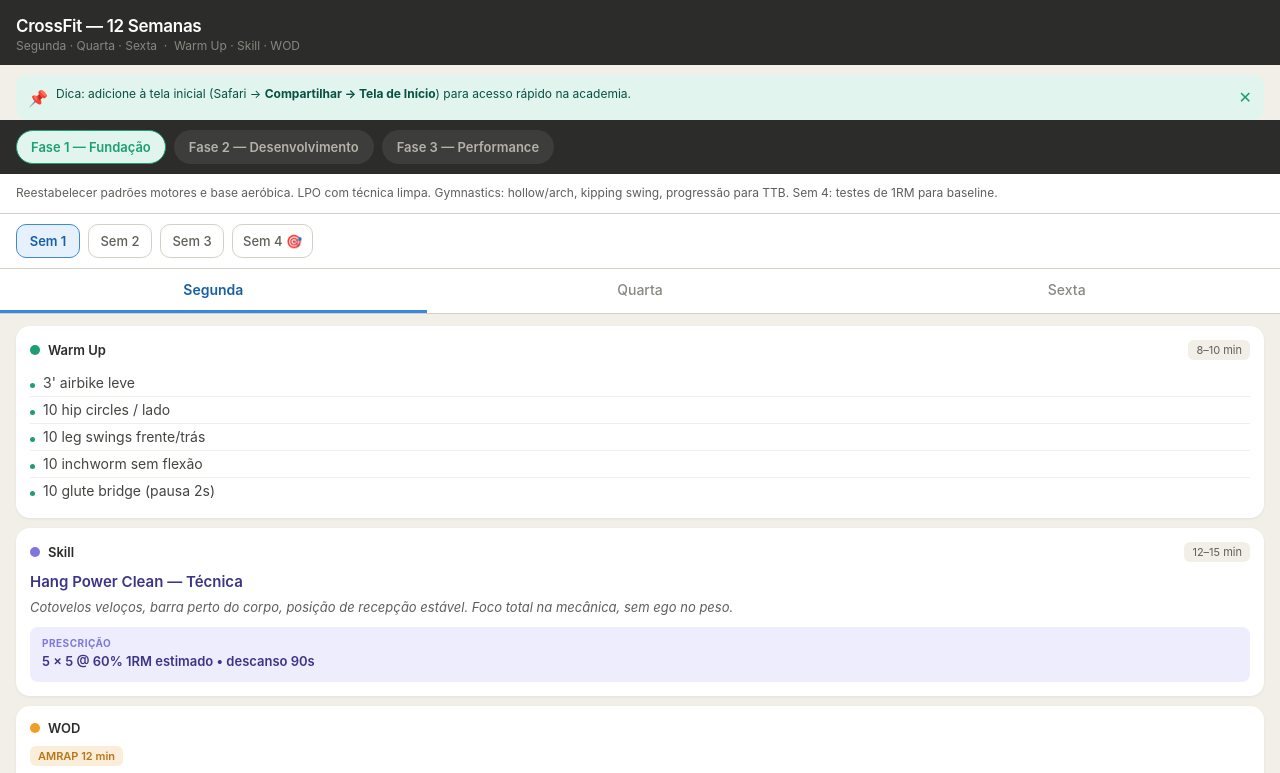
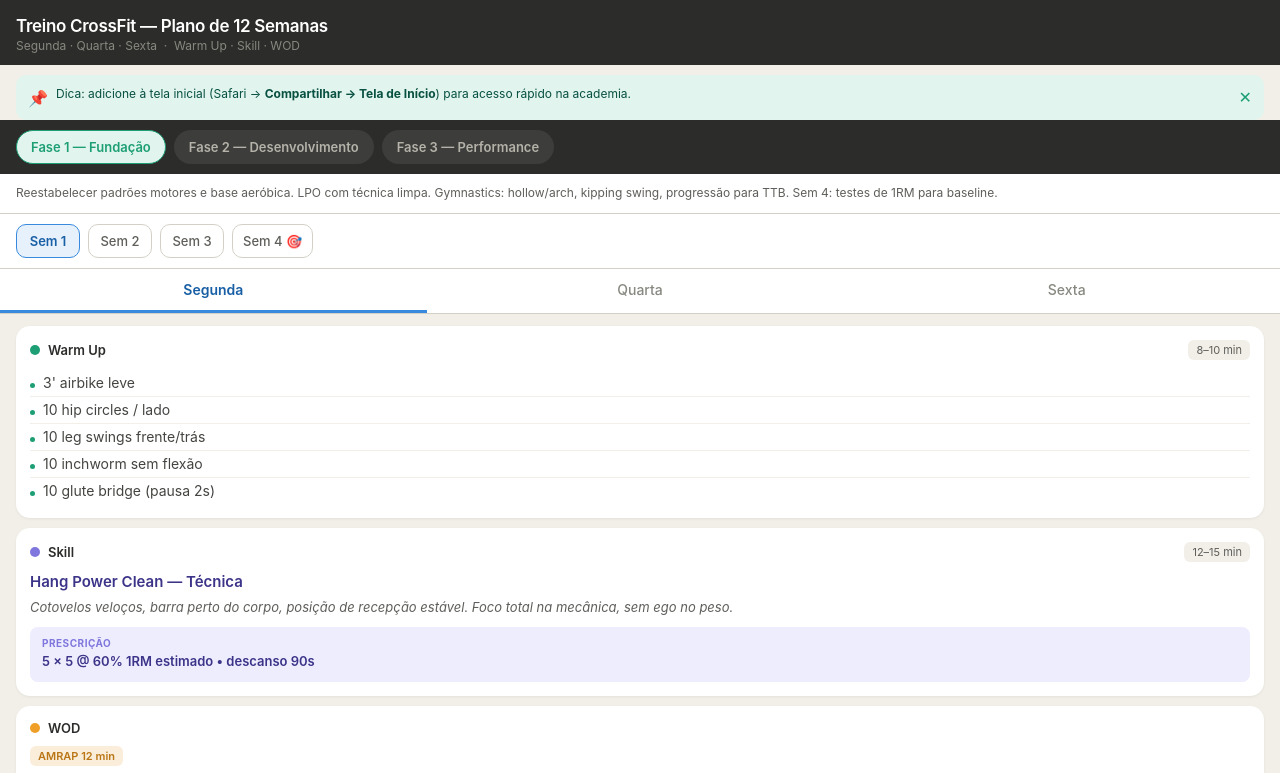
Before and after one commit to HuelFernandes/treinocrossfit, a plain HTML site: page index.html in a window 1280 px wide. Shown: the top 773 px of the page. Drawn offline with Linux system fonts and the light colour scheme.

Commit message:
Update index.html

```diff
--- a/index.html
+++ b/index.html
@@ -6,7 +6,7 @@
 <meta name="apple-mobile-web-app-capable" content="yes">
 <meta name="apple-mobile-web-app-status-bar-style" content="default">
 <meta name="apple-mobile-web-app-title" content="CrossFit 12 Sem">
-<title>CrossFit 12 Semanas</title>
+<title>Treino Crossfit - Plano de 12 Semanas</title>
 <style>
   *, *::before, *::after { box-sizing: border-box; margin: 0; padding: 0; -webkit-tap-highlight-color: transparent; }
   html { -webkit-text-size-adjust: 100%; }
@@ -82,7 +82,7 @@
 <body>
 
 <div class="header">
-  <h1>CrossFit — 12 Semanas</h1>
+  <h1>Treino CrossFit — Plano de 12 Semanas</h1>
   <p>Segunda · Quarta · Sexta &nbsp;·&nbsp; Warm Up · Skill · WOD</p>
 </div>
 
```
